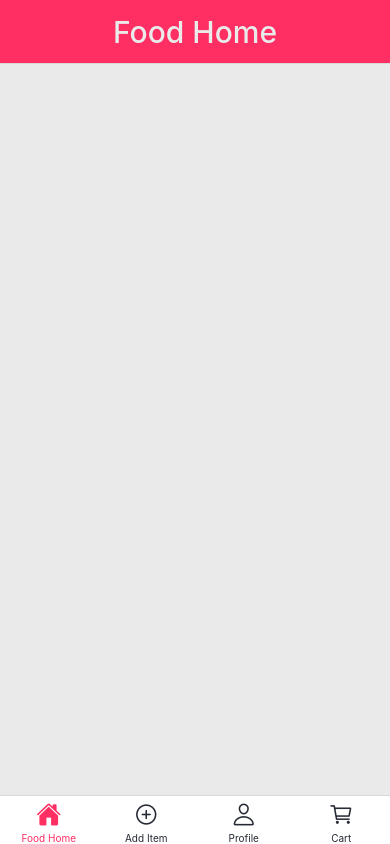
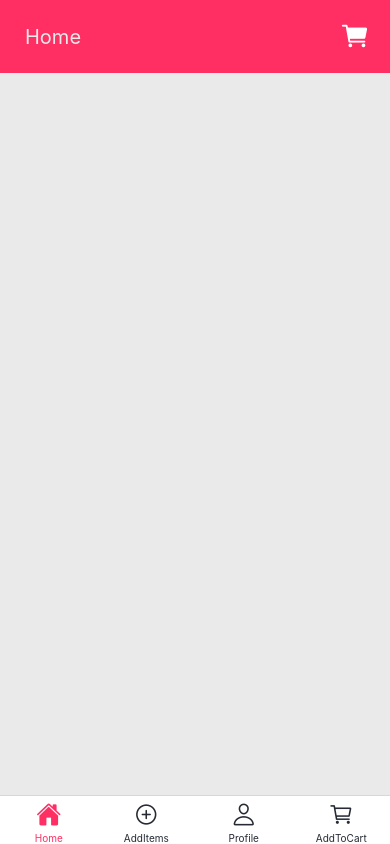
Before and after one commit to Debashis-Raha/React-Native, a React Native app in the folder NewProject/: screen /Home in a window 390 px wide. Built offline with nearby package versions, Linux system fonts and the light colour scheme.

Commit message:
added custom header

```diff
--- a/NewProject/src/components/atom/header.tsx
+++ b/NewProject/src/components/atom/header.tsx
@@ -1,23 +1,50 @@
-import { StyleSheet, Text, View } from 'react-native'
+import { StyleSheet, Text, View, TouchableOpacity} from 'react-native'
 import React from 'react'
-import { SafeAreaView } from 'react-native-safe-area-context'
-import { TouchableOpacity } from 'react-native-gesture-handler'
+import Icon from 'react-native-vector-icons/Ionicons';
 import { useNavigation } from '@react-navigation/native'
 
-const header = (title) => {
+const Header = ({title, isBackOption}) => {
 const navigation = useNavigation();
 
   return (
-  <SafeAreaView>
-    <Text>Back</Text>
-    <Text>{title}</Text>
-    <TouchableOpacity onPress={()=>navigation.navigate{'addToCart'}}>
-        <Text>Cart</Text>
+  <View style={styles.headerStyle}>
+    <View style={{flexDirection: 'row', justifyContent: 'space-around'}}>
+    {!isBackOption && (
+      <Icon name="arrow-back" size={25} color="white"  />
+    )}
+
+    <Text style={styles.mainTxtStyle}>{title}</Text>
+    </View>
+    <TouchableOpacity onPress={()=>navigation.navigate('AddToCart')}>
+    <Icon name="cart" size={30} color="white"  />
     </TouchableOpacity>
-  </SafeAreaView>
+  </View>
   )
 }
 
-export default header
+export default Header
 
-const styles = StyleSheet.create({})
+const styles = StyleSheet.create({
+  headerStyle:{
+    justifyContent:'space-between',
+    flexDirection:'row',
+    padding:20,
+    backgroundColor:'#FF2E63',
+   alignItems: 'center'
+
+  },
+  txtStyle:{
+    fontSize:20,
+    fontWeight:'400',
+   /// paddingTop:8,
+    color:'#EAEAEA',
+    marginRight: 4
+
+  },
+  mainTxtStyle:{
+    fontSize:20,
+    color:'#EAEAEA',
+    alignSelf: 'center',
+    marginLeft: 5
+  },
+})
--- a/NewProject/src/screens/AddItems/AddItems.tsx
+++ b/NewProject/src/screens/AddItems/AddItems.tsx
@@ -14,6 +14,7 @@ import {Dropdown} from 'react-native-element-dropdown';
 import ImageCropPicker from 'react-native-image-crop-picker';
 import {useDispatch} from 'react-redux';
 import { addFood } from '../Store/FoodSlice';
+import  Header from '../../components/atom/Header'
 
 
 const AddItems = () => {
@@ -61,7 +62,10 @@ const AddItems = () => {
   ];
 
   return (
-    <ScrollView style={styles.container}>
+    <>
+     <Header title='Add Food Item'/>
+     <ScrollView contentContainerStyle={styles.container}>
+
       {/* <Text style={styles.title}>Add Food Items</Text> */}
       <Text style={styles.label}>Food Name</Text>
       <Controller
@@ -149,15 +153,19 @@ const AddItems = () => {
         <Text style={styles.buttonStyle}>Submit</Text>
       </Pressable>
     </ScrollView>
+    </>
+
+
   );
 };
 
 const styles = StyleSheet.create({
   container: {
     flex: 1,
-    padding: 10,
+    // padding:10,
     backgroundColor: '#EAEAEA',
-    marginTop:'',
+    marginTop:15,
+    marginHorizontal : 10
   },
 
   title: {
@@ -167,6 +175,7 @@ const styles = StyleSheet.create({
     alignSelf: 'center',
     marginTop: 120,
     marginBottom: 50,
+    padding:10,
   },
   label: {
     marginVertical: 5,
--- a/NewProject/src/screens/HomePage/Home.tsx
+++ b/NewProject/src/screens/HomePage/Home.tsx
@@ -4,6 +4,7 @@ import {useDispatch, useSelector} from 'react-redux';
 import {FlatList} from 'react-native-gesture-handler';
 import { submitCartId } from '../Store/FoodSlice';
 
+import Header from '../../components/atom/Header';
 
 const Home = () => {
   const {foodList} = useSelector(state => state.food);
@@ -52,6 +53,7 @@ const Home = () => {
 
   return (
     <View style={styles.flatStyle}>
+       <Header title='Home'isBackOption={true}/>
       <FlatList
         data={foodList}
         renderItem={_renderItem}
--- a/NewProject/src/screens/Navigation/Tabs.tsx
+++ b/NewProject/src/screens/Navigation/Tabs.tsx
@@ -12,7 +12,6 @@ import AddToCart from '../addToCart/addToCart';
 import {addToCart} from '../Store/CartSlice';
 
 const Tab = createBottomTabNavigator();
-const Drawer = createDrawerNavigator();
 const Stack = createStackNavigator();
 
 const TabNavigator = () => {
@@ -27,16 +26,6 @@ const TabNavigator = () => {
       screenOptions={({route}) => ({
         tabBarIcon: ({focused, color, size}) => {
           const iconName = screenIcons[route.name];
-
-          // if (route.name === 'Home') {
-          //   iconName = focused ? 'home' : 'home-outline';
-          // } else if (route.name === 'Profile') {
-          //   iconName = focused ? 'person' : 'person-outline';
-          // } else if (route.name === 'AddItems') {
-          //   iconName = focused ? 'add-circle' : 'add-circle-outline';
-          // } else if (route.name === 'addToCart') {
-          //   iconName = focused ? 'cart' : 'cart-outline';
-          // }
           return (
             <Ionicons
               name={focused ? iconName : `${iconName}-outline`}
@@ -48,28 +37,20 @@ const TabNavigator = () => {
         // headerShown: false,
         tabBarActiveTintColor: '#FF2E63',
         tabBarInactiveTintColor: '#252A34',
-        headerStyle:{backgroundColor:'#FF2E63'},
-        headerTitleStyle:{
-          fontSize: 30,
-          fontWeight: '500',
-
-        },
-        headerTintColor:'#EAEAEA',
-        headerTitleAlign:'center'
       })}>
       <Tab.Screen name="Home" component={Home} options={
         {
-          title:'Food Home'
+          headerShown:false
         }
       } />
       <Tab.Screen name="AddItems" component={AddItems} options={{
-        title:'Add Item'
+     headerShown:false
       }}/>
       <Tab.Screen name="Profile" component={Profile} options={{
-        title:'Profile'
+          headerShown:false
       }}/>
       <Tab.Screen name="AddToCart" component={AddToCart} options={{
-        title:'Cart'
+        headerShown:false
       }} />
     </Tab.Navigator>
   );
@@ -92,7 +73,7 @@ const StackNavigator = () => {
         component={TabNavigator}
         options={{headerShown: false}}
       />
-      <Stack.Screen name="AddItems" component={AddItems} />
+      <Stack.Screen name="Cart" component={addToCart} />
     </Stack.Navigator>
   );
 };
```
